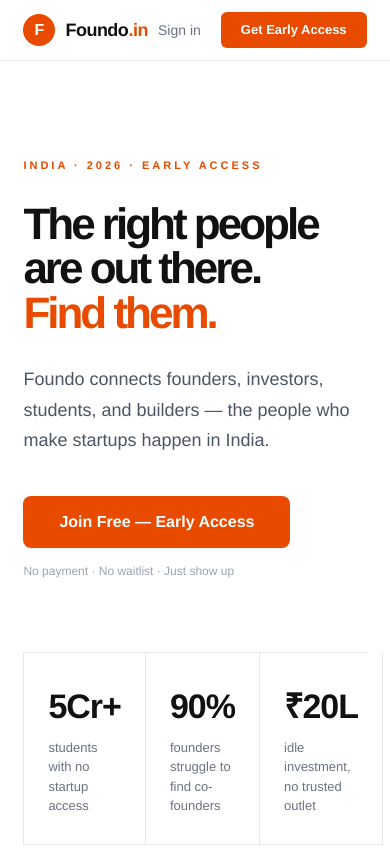
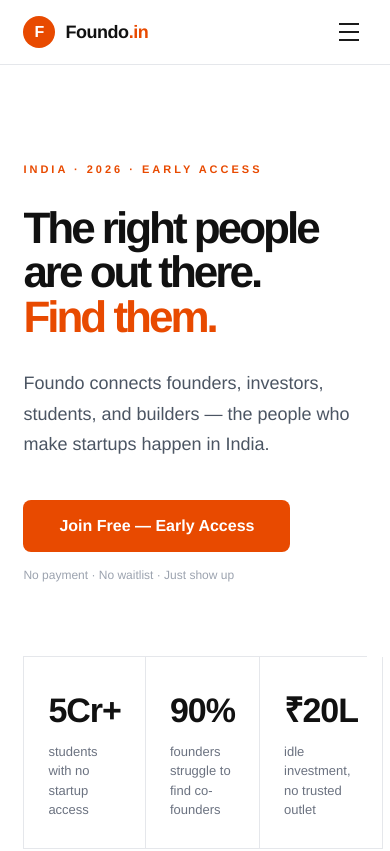
Before and after one commit to foundo-in/foundo-web, a Next.js app: page / in a window 390 px wide. Shown: the top 851 px of the page. Built offline with nearby package versions, Linux system fonts and the light colour scheme.

Commit message:
feat: mobile responsiveness pass, shared navbar

```diff
--- a/src/app/connections/page.tsx
+++ b/src/app/connections/page.tsx
@@ -2,6 +2,7 @@
 import { redirect } from 'next/navigation'
 import { prisma } from '@/lib/prisma'
 import Link from 'next/link'
+import Navbar from '@/components/Navbar'
 
 export default async function ConnectionsPage() {
   const { userId } = await auth()
@@ -38,15 +39,9 @@
 
   return (
     <main className="min-h-screen bg-[#FAFAFA]">
-      <nav className="bg-white border-b border-[#E5E7EB] px-[6%] h-16 flex items-center justify-between">
-        <div className="flex items-center gap-2.5">
-          <div className="w-8 h-8 rounded-full bg-[#E84A00] flex items-center justify-center text-white font-black text-base">F</div>
-          <span className="text-lg font-black tracking-tight">Foundo<span className="text-[#E84A00]">.in</span></span>
-        </div>
-        <Link href="/dashboard" className="text-sm text-[#4B5563] hover:text-[#1A1A1A]">← Dashboard</Link>
-      </nav>
+      <Navbar />
 
-      <div className="max-w-[720px] mx-auto px-[6%] py-12">
+      <div className="max-w-[720px] mx-auto px-4 sm:px-[6%] py-8 sm:py-12">
         <h1 className="text-3xl font-black tracking-tight mb-2">Connections</h1>
         <p className="text-[#4B5563] mb-10">People who want to connect with you, and requests you've sent.</p>
 
--- a/src/app/dashboard/page.tsx
+++ b/src/app/dashboard/page.tsx
@@ -1,8 +1,8 @@
 import { currentUser } from '@clerk/nextjs/server'
 import { redirect } from 'next/navigation'
 import { prisma } from '@/lib/prisma'
-import { SignOutButton } from '@clerk/nextjs'
 import Link from 'next/link'
+import Navbar from '@/components/Navbar'
 
 export default async function DashboardPage() {
   const user = await currentUser()
@@ -49,22 +49,9 @@
   return (
     <main className="min-h-screen bg-[#FAFAFA]">
       {/* TOPBAR */}
-      <nav className="bg-white border-b border-[#E5E7EB] px-[6%] h-16 flex items-center justify-between">
-        <div className="flex items-center gap-2.5">
-          <div className="w-8 h-8 rounded-full bg-[#E84A00] flex items-center justify-center text-white font-black text-base">F</div>
-          <span className="text-lg font-black tracking-tight">Foundo<span className="text-[#E84A00]">.in</span></span>
-        </div>
-        <div className="flex items-center gap-6">
-          <Link href="/startups" className="text-sm text-[#4B5563] hover:text-[#1A1A1A] transition-colors">Browse</Link>
-          <Link href="/connections" className="text-sm text-[#4B5563] hover:text-[#1A1A1A] transition-colors">Connections</Link>
-          <span className="text-sm text-[#4B5563]">{dbUser.name || user.firstName}</span>
-          <SignOutButton>
-            <button className="text-sm text-[#4B5563] hover:text-[#1A1A1A] transition-colors cursor-pointer">Sign out</button>
-          </SignOutButton>
-        </div>
-      </nav>
+      <Navbar userName={dbUser.name?.split(' ')[0] ?? user.firstName ?? ''} />
 
-      <div className="max-w-[1080px] mx-auto px-[6%] py-12">
+        <div className="max-w-[1080px] mx-auto px-4 sm:px-[6%] py-8 sm:py-12">
         {/* HEADER */}
         <div className="mb-10">
           <div className="inline-block bg-[#FFF0E8] text-[#E84A00] text-xs font-bold px-3 py-1 rounded-full uppercase tracking-widest mb-3">
--- a/src/app/onboarding/page.tsx
+++ b/src/app/onboarding/page.tsx
@@ -58,7 +58,7 @@
 
   return (
     <main className="min-h-screen bg-[#FAFAFA] flex items-center justify-center px-4 py-16">
-      <div className="max-w-2xl w-full">
+      <div className="max-w-2xl w-full px-4">
         <div className="text-center mb-10">
           <div className="w-12 h-12 rounded-full bg-[#E84A00] flex items-center justify-center text-white font-black text-2xl mx-auto mb-4">F</div>
           <h1 className="text-4xl font-black tracking-tight mb-2">Who are you?</h1>
--- a/src/app/page.tsx
+++ b/src/app/page.tsx
@@ -1,24 +1,12 @@
 import Link from 'next/link'
+import Navbar from '@/components/Navbar'
 
 export default function Home() {
   return (
     <main style={{ fontFamily: "'Helvetica Neue', Arial, sans-serif", background: '#fff', color: '#111', overflowX: 'hidden' }}>
 
       {/* NAV */}
-      <nav style={{ borderBottom: '1px solid #E5E7EB', padding: '0 6%', position: 'sticky', top: 0, background: '#fff', zIndex: 100 }}>
-        <div style={{ maxWidth: 1080, margin: '0 auto', display: 'flex', alignItems: 'center', justifyContent: 'space-between', height: 60 }}>
-          <div style={{ display: 'flex', alignItems: 'center', gap: 10 }}>
-            <div style={{ width: 32, height: 32, borderRadius: '50%', background: '#E84A00', display: 'flex', alignItems: 'center', justifyContent: 'center', color: '#fff', fontWeight: 900, fontSize: 16 }}>F</div>
-            <span style={{ fontSize: 18, fontWeight: 900, letterSpacing: -0.5 }}>Foundo<span style={{ color: '#E84A00' }}>.in</span></span>
-          </div>
-          <div style={{ display: 'flex', alignItems: 'center', gap: 20 }}>
-            <Link href="/sign-in" style={{ fontSize: 14, color: '#6B7280', textDecoration: 'none', fontWeight: 500 }}>Sign in</Link>
-            <Link href="/sign-up" style={{ background: '#E84A00', color: '#fff', padding: '8px 20px', borderRadius: 6, fontSize: 13, fontWeight: 700, textDecoration: 'none' }}>
-              Get Early Access
-            </Link>
-          </div>
-        </div>
-      </nav>
+      <Navbar userName="" showAuth />
 
       {/* HERO */}
       <div style={{ maxWidth: 1080, margin: '0 auto', padding: '96px 6% 80px' }}>
--- a/src/app/profile/[id]/page.tsx
+++ b/src/app/profile/[id]/page.tsx
@@ -1,6 +1,7 @@
 import { prisma } from '@/lib/prisma'
 import { notFound } from 'next/navigation'
 import Link from 'next/link'
+import Navbar from '@/components/Navbar'
 
 const roleColors: Record<string, string> = {
   FOUNDER: 'bg-orange-100 text-orange-700',
@@ -36,15 +37,9 @@
 
   return (
     <main className="min-h-screen bg-[#FAFAFA]">
-      <nav className="bg-white border-b border-[#E5E7EB] px-[6%] h-16 flex items-center justify-between">
-        <div className="flex items-center gap-2.5">
-          <div className="w-8 h-8 rounded-full bg-[#E84A00] flex items-center justify-center text-white font-black text-base">F</div>
-          <span className="text-lg font-black tracking-tight">Foundo<span className="text-[#E84A00]">.in</span></span>
-        </div>
-        <Link href="/startups" className="text-sm text-[#4B5563] hover:text-[#1A1A1A]">← Browse Startups</Link>
-      </nav>
+      <Navbar showAuth />
 
-      <div className="max-w-[720px] mx-auto px-[6%] py-12">
+      <div className="max-w-[720px] mx-auto px-4 sm:px-[6%] py-8 sm:py-12">
         {/* PROFILE HEADER */}
         <div className="bg-white border border-[#E5E7EB] rounded-xl p-8 mb-6">
           <div className="flex items-start justify-between mb-6">
--- a/src/app/startups/[id]/page.tsx
+++ b/src/app/startups/[id]/page.tsx
@@ -3,6 +3,7 @@
 import { auth } from '@clerk/nextjs/server'
 import Link from 'next/link'
 import ConnectButton from '@/components/ConnectButton'
+import Navbar from '@/components/Navbar'
 
 const stageColors: Record<string, string> = {
   IDEA: 'bg-purple-100 text-purple-700',
@@ -40,13 +41,7 @@
 
   return (
     <main className="min-h-screen bg-[#FAFAFA]">
-      <nav className="bg-white border-b border-[#E5E7EB] px-[6%] h-16 flex items-center justify-between">
-        <div className="flex items-center gap-2.5">
-          <div className="w-8 h-8 rounded-full bg-[#E84A00] flex items-center justify-center text-white font-black text-base">F</div>
-          <span className="text-lg font-black tracking-tight">Foundo<span className="text-[#E84A00]">.in</span></span>
-        </div>
-        <Link href="/startups" className="text-sm text-[#4B5563] hover:text-[#1A1A1A]">← Browse Startups</Link>
-      </nav>
+      <Navbar showAuth />
 
       <div className="max-w-[720px] mx-auto px-[6%] py-12">
         {/* HEADER */}
--- a/src/app/startups/new/page.tsx
+++ b/src/app/startups/new/page.tsx
@@ -1,7 +1,7 @@
 'use client'
-
 import { useState } from 'react'
 import { useRouter } from 'next/navigation'
+import Navbar from '@/components/Navbar'
 
 const stages = ['IDEA', 'VALIDATION', 'MVP', 'GROWTH', 'SCALING']
 const lookingForOptions = [
@@ -78,17 +78,9 @@
 
   return (
     <main className="min-h-screen bg-[#FAFAFA]">
-      <nav className="bg-white border-b border-[#E5E7EB] px-[6%] h-16 flex items-center justify-between">
-        <div className="flex items-center gap-2.5">
-          <div className="w-8 h-8 rounded-full bg-[#E84A00] flex items-center justify-center text-white font-black text-base">F</div>
-          <span className="text-lg font-black tracking-tight">Foundo<span className="text-[#E84A00]">.in</span></span>
-        </div>
-        <button onClick={() => router.push('/dashboard')} className="text-sm text-[#4B5563] hover:text-[#1A1A1A]">
-          ← Back to Dashboard
-        </button>
-      </nav>
+      <Navbar showAuth />
 
-      <div className="max-w-2xl mx-auto px-[6%] py-12">
+      <div className="max-w-2xl mx-auto px-4 sm:px-[6%] py-8 sm:py-12">
         <div className="mb-8">
           <h1 className="text-3xl font-black tracking-tight mb-2">List your startup</h1>
           <p className="text-[#4B5563]">Tell people what you're building and who you're looking for.</p>
--- a/src/app/startups/page.tsx
+++ b/src/app/startups/page.tsx
@@ -1,6 +1,7 @@
 import { prisma } from '@/lib/prisma'
 import Link from 'next/link'
 import StartupsClient from '@/components/StartupsClient'
+import Navbar from '@/components/Navbar'
 
 const stageColors: Record<string, string> = {
   IDEA: 'bg-purple-100 text-purple-700',
@@ -21,18 +22,7 @@
 
   return (
     <main className="min-h-screen bg-[#FAFAFA]">
-      <nav className="bg-white border-b border-[#E5E7EB] px-[6%] h-16 flex items-center justify-between">
-        <div className="flex items-center gap-2.5">
-          <div className="w-8 h-8 rounded-full bg-[#E84A00] flex items-center justify-center text-white font-black text-base">F</div>
-          <span className="text-lg font-black tracking-tight">Foundo<span className="text-[#E84A00]">.in</span></span>
-        </div>
-        <div className="flex items-center gap-4">
-          <Link href="/dashboard" className="text-sm text-[#4B5563] hover:text-[#1A1A1A]">Dashboard</Link>
-          <Link href="/startups/new" className="bg-[#E84A00] text-white px-4 py-2 rounded-lg text-sm font-bold hover:bg-[#cf4000] transition-colors">
-            + List Startup
-          </Link>
-        </div>
-      </nav>
+      <Navbar showAuth />
 
       <div className="max-w-[1080px] mx-auto px-[6%] py-12">
         <div className="mb-10">
--- a/src/components/EditStartupClient.tsx
+++ b/src/components/EditStartupClient.tsx
@@ -1,5 +1,5 @@
 'use client'
-
+import Navbar from '@/components/Navbar'
 import { useState } from 'react'
 import { useRouter } from 'next/navigation'
 
@@ -105,15 +105,7 @@
 
   return (
     <main className="min-h-screen bg-[#FAFAFA]">
-      <nav className="bg-white border-b border-[#E5E7EB] px-[6%] h-16 flex items-center justify-between">
-        <div className="flex items-center gap-2.5">
-          <div className="w-8 h-8 rounded-full bg-[#E84A00] flex items-center justify-center text-white font-black text-base">F</div>
-          <span className="text-lg font-black tracking-tight">Foundo<span className="text-[#E84A00]">.in</span></span>
-        </div>
-        <button onClick={() => router.push(`/startups/${startup.id}`)} className="text-sm text-[#4B5563] hover:text-[#1A1A1A]">
-          ← Back
-        </button>
-      </nav>
+      <Navbar showAuth />
 
       <div className="max-w-2xl mx-auto px-[6%] py-12">
         <div className="flex items-center justify-between mb-8">
--- /dev/null
+++ b/src/components/Navbar.tsx
@@ -0,0 +1,82 @@
+'use client'
+
+import Link from 'next/link'
+import { usePathname } from 'next/navigation'
+import { SignOutButton } from '@clerk/nextjs'
+import { useState } from 'react'
+
+export default function Navbar({
+  userName,
+  showAuth = false,
+}: {
+  userName?: string
+  showAuth?: boolean
+}) {
+  const [menuOpen, setMenuOpen] = useState(false)
+  const pathname = usePathname()
+
+  return (
+    <nav className="bg-white border-b border-[#E5E7EB] px-[6%] sticky top-0 z-50">
+      <div className="max-w-[1080px] mx-auto flex items-center justify-between h-16">
+        <Link href={userName ? '/dashboard' : '/'} className="flex items-center gap-2.5">
+          <div className="w-8 h-8 rounded-full bg-[#E84A00] flex items-center justify-center text-white font-black text-base">F</div>
+          <span className="text-lg font-black tracking-tight">Foundo<span className="text-[#E84A00]">.in</span></span>
+        </Link>
+
+        {/* DESKTOP */}
+        <div className="hidden md:flex items-center gap-6">
+          <Link href="/startups" className={`text-sm transition-colors ${pathname === '/startups' ? 'text-[#E84A00] font-semibold' : 'text-[#4B5563] hover:text-[#1A1A1A]'}`}>Browse</Link>
+          {userName && (
+            <Link href="/connections" className={`text-sm transition-colors ${pathname === '/connections' ? 'text-[#E84A00] font-semibold' : 'text-[#4B5563] hover:text-[#1A1A1A]'}`}>Connections</Link>
+          )}
+          {userName ? (
+            <>
+              <Link href="/dashboard" className="text-sm text-[#4B5563] hover:text-[#1A1A1A] transition-colors">{userName}</Link>
+              <SignOutButton>
+                <button className="text-sm text-[#4B5563] hover:text-[#1A1A1A] transition-colors cursor-pointer">Sign out</button>
+              </SignOutButton>
+            </>
+          ) : showAuth ? (
+            <>
+              <Link href="/sign-in" className="text-sm text-[#4B5563] hover:text-[#1A1A1A]">Sign in</Link>
+              <Link href="/sign-up" className="bg-[#E84A00] text-white px-4 py-2 rounded-lg text-sm font-bold hover:bg-[#cf4000] transition-colors">Get Access</Link>
+            </>
+          ) : null}
+        </div>
+
+        {/* MOBILE HAMBURGER */}
+        <button
+          className="md:hidden flex flex-col gap-1.5 p-2"
+          onClick={() => setMenuOpen(!menuOpen)}
+        >
+          <span className={`block w-5 h-0.5 bg-[#1A1A1A] transition-all ${menuOpen ? 'rotate-45 translate-y-2' : ''}`} />
+          <span className={`block w-5 h-0.5 bg-[#1A1A1A] transition-all ${menuOpen ? 'opacity-0' : ''}`} />
+          <span className={`block w-5 h-0.5 bg-[#1A1A1A] transition-all ${menuOpen ? '-rotate-45 -translate-y-2' : ''}`} />
+        </button>
+      </div>
+
+      {/* MOBILE MENU */}
+      {menuOpen && (
+        <div className="md:hidden border-t border-[#E5E7EB] py-4 space-y-3">
+          <Link href="/startups" className="block text-sm text-[#4B5563] py-2" onClick={() => setMenuOpen(false)}>Browse Startups</Link>
+          {userName && (
+            <Link href="/connections" className="block text-sm text-[#4B5563] py-2" onClick={() => setMenuOpen(false)}>Connections</Link>
+          )}
+          {userName ? (
+            <>
+              <Link href="/dashboard" className="block text-sm text-[#4B5563] py-2" onClick={() => setMenuOpen(false)}>Dashboard</Link>
+              <SignOutButton>
+                <button className="block text-sm text-[#4B5563] py-2 cursor-pointer">Sign out</button>
+              </SignOutButton>
+            </>
+          ) : (
+            <>
+              <Link href="/sign-in" className="block text-sm text-[#4B5563] py-2" onClick={() => setMenuOpen(false)}>Sign in</Link>
+              <Link href="/sign-up" className="block bg-[#E84A00] text-white px-4 py-2.5 rounded-lg text-sm font-bold text-center" onClick={() => setMenuOpen(false)}>Get Early Access</Link>
+            </>
+          )}
+        </div>
+      )}
+    </nav>
+  )
+}
```
